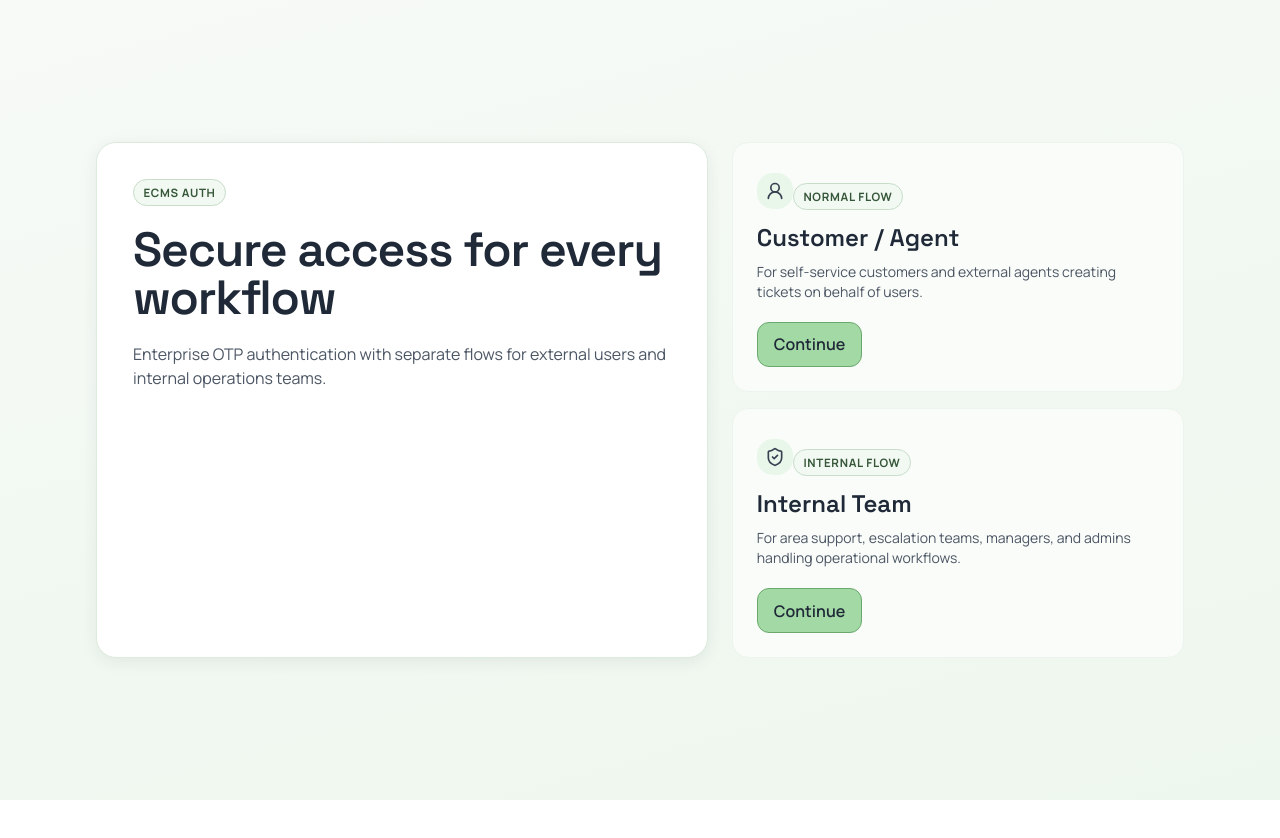
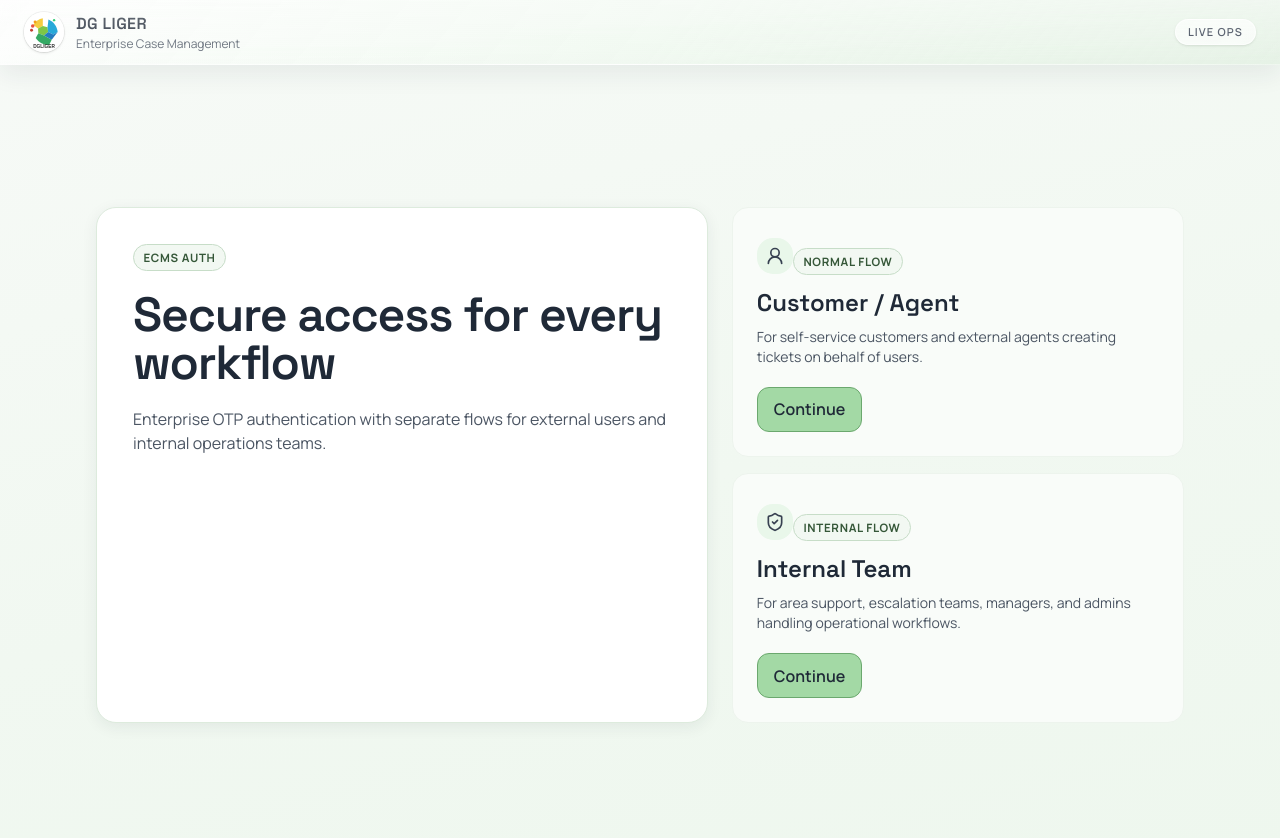
Before and after one commit to Himanshu6868/ecms, a Next.js app: page /login in a window 1280 px wide. Shown: the top 838 px of the page. Before the commit the page ends 800 px from the top, so only its background shows below. Built offline with nearby package versions, Linux system fonts and the light colour scheme.

Commit message:
Add glassmorphism app header with DG LIGER logo

```diff
--- a/app/globals.css
+++ b/app/globals.css
@@ -179,3 +179,30 @@ a {
     transform: translateY(0);
   }
 }
+
+
+.app-header-mirror {
+  position: sticky;
+  backdrop-filter: blur(14px) saturate(140%);
+  -webkit-backdrop-filter: blur(14px) saturate(140%);
+  background: linear-gradient(130deg, rgba(255,255,255,0.72) 0%, rgba(238,248,238,0.68) 52%, rgba(217,235,217,0.5) 100%);
+  box-shadow: 0 10px 24px rgba(31, 41, 55, 0.07);
+}
+
+.app-header-mirror::before {
+  content: "";
+  position: absolute;
+  inset: 0;
+  pointer-events: none;
+  background: linear-gradient(180deg, rgba(255,255,255,0.38), rgba(255,255,255,0));
+}
+
+.app-header-mirror::after {
+  content: "";
+  position: absolute;
+  left: 0;
+  right: 0;
+  bottom: -1px;
+  height: 1px;
+  background: linear-gradient(90deg, transparent, rgba(255,255,255,0.8), transparent);
+}
--- a/app/layout.tsx
+++ b/app/layout.tsx
@@ -2,6 +2,7 @@ import type { Metadata } from "next";
 import { Manrope, Space_Grotesk } from "next/font/google";
 import "./globals.css";
 import { Providers } from "@/components/Providers";
+import { AppHeader } from "@/components/AppHeader";
 
 const manrope = Manrope({
   subsets: ["latin"],
@@ -24,7 +25,10 @@ export default function RootLayout({ children }: Readonly<{ children: React.Reac
   return (
     <html lang="en">
       <body className={`${manrope.variable} ${spaceGrotesk.variable} bg-zinc-50 text-zinc-900 antialiased [font-family:var(--font-manrope)]`}>
-        <Providers>{children}</Providers>
+        <Providers>
+          <AppHeader />
+          {children}
+        </Providers>
       </body>
     </html>
   );
--- /dev/null
+++ b/components/AppHeader.tsx
@@ -0,0 +1,25 @@
+import Image from "next/image";
+import Link from "next/link";
+
+export function AppHeader() {
+  return (
+    <header className="app-header-mirror sticky top-0 z-40 border-b border-white/35">
+      <div className="mx-auto flex w-full max-w-[1480px] items-center justify-between px-3 py-3 md:px-6">
+        <Link className="flex items-center gap-3" href="/dashboard">
+          <span className="relative h-10 w-10 overflow-hidden rounded-xl border border-white/70 bg-white/80 shadow-sm ring-1 ring-black/5">
+            <Image alt="DG LIGER logo" fill priority sizes="40px" src="/dgliger-logo.svg" />
+          </span>
+          <span>
+            <strong className="block [font-family:var(--font-space)] text-sm font-semibold tracking-wide text-ink-900 md:text-base">
+              DG LIGER
+            </strong>
+            <span className="block text-xs text-ink-700/80">Enterprise Case Management</span>
+          </span>
+        </Link>
+        <span className="rounded-full border border-white/70 bg-white/65 px-3 py-1 text-[11px] font-semibold tracking-[0.1em] text-ink-700 shadow-sm">
+          LIVE OPS
+        </span>
+      </div>
+    </header>
+  );
+}
```
Also changed, not shown: public/dgliger-logo.svg (added).
